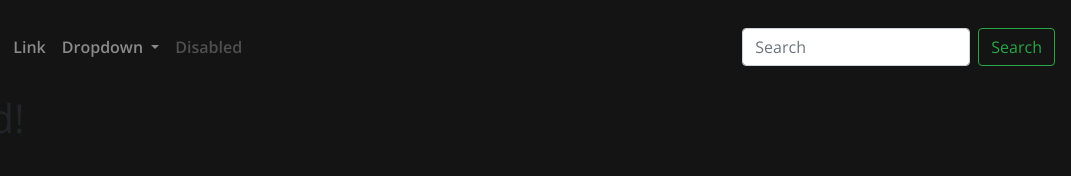
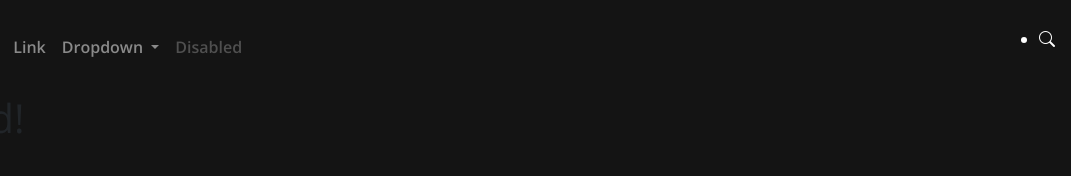
Before and after one commit to Ifyben/Build_Week_Netflix_Clone, a plain HTML site: page Index.html in a window 1280 px wide. Shown: the full height of the page, 209-1280 px from the left. Drawn offline with nearby package versions, Linux system fonts and the light colour scheme.

Commit message:
added the search icon

```diff
--- a/Index.html
+++ b/Index.html
@@ -9,6 +9,7 @@
     <link rel="preconnect" href="https://fonts.googleapis.com">
 <link rel="preconnect" href="https://fonts.gstatic.com" crossorigin>
 <link href="https://fonts.googleapis.com/css2?family=Open+Sans:wght@400;600;700&display=swap" rel="stylesheet">
+<link rel="stylesheet" href="https://cdn.jsdelivr.net/npm/bootstrap-icons@1.8.2/font/bootstrap-icons.css">
 
 <link rel="stylesheet" href="./assets/css/style.css">
   </head>
@@ -42,10 +43,9 @@
               <a class="nav-link disabled">Disabled</a>
             </li>
           </ul>
-          <form class="form-inline my-2 my-lg-0">
-            <input class="form-control mr-sm-2" type="search" placeholder="Search" aria-label="Search">
-            <button class="btn btn-outline-success my-2 my-sm-0" type="submit">Search</button>
-          </form>
+          <ul class="text-white">
+            <li><i class="bi bi-search"></i></li>
+          </ul>
         </div>
       </nav>
     <h1>Hello, world!</h1>
```
